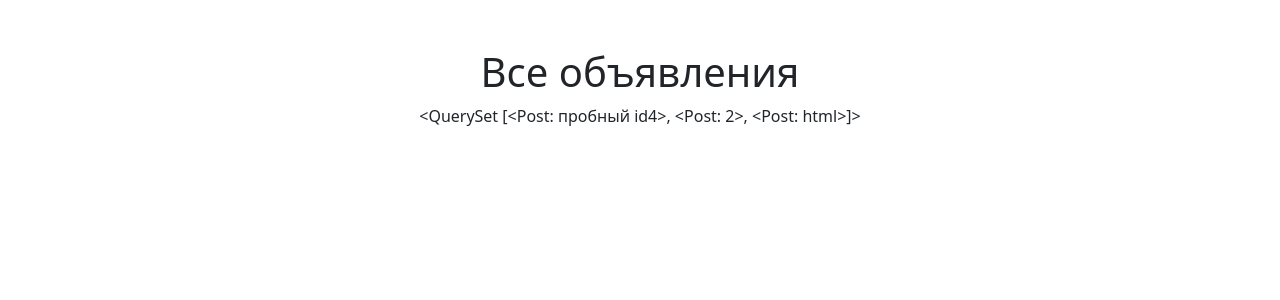
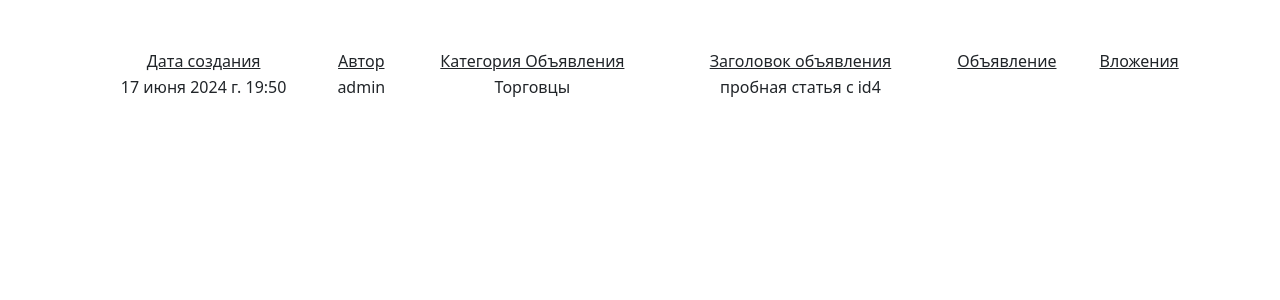
Before and after one commit to anna39454/D16, a Django app: template D16_Bullboard/templates/post.html in a window 1280 px wide. Shown: the part 56-356 px from the top of the page. Run offline with Django 5.2, Linux system fonts and the light colour scheme; the template is opened without the code that fills it: values that come from a table or form of the project are taken from there, others are empty; data comes from the database, SQL or seed files in the repository; both versions use the stored data as it was after the commit; some libraries are stand-ins or nearby versions.

Commit message:
Add files via upload

```diff
--- a/D16_Bullboard/Bullboard/models.py
+++ b/D16_Bullboard/Bullboard/models.py
@@ -11,11 +11,12 @@ class User(AbstractUser):
 
 
 class Post(models.Model):
-    author = models.ForeignKey(User, on_delete=models.CASCADE)
-    title = models.CharField(max_length=255)
-    text = models.TextField()
-    created = models.DateTimeField(auto_now_add=True)
-    category = models.ForeignKey('Category', on_delete=models.CASCADE)
+    author = models.ForeignKey(User, on_delete=models.CASCADE)# Автор
+    title = models.CharField(max_length=255)# Заголовок объявления
+    text = models.TextField()# Текст объявления
+    created = models.DateTimeField(auto_now_add=True)# Дата создания
+    category = models.ForeignKey('Category', on_delete=models.CASCADE)# Категория
+    upload = models.FileField(upload_to='uploads/%Y/%m/%d/', blank=True, default=None, null=True, verbose_name='upload')# Вложения
 
     def __str__(self):
         return self.title
@@ -46,3 +47,6 @@ class Comment(models.Model):
 
     def __str__(self):
         return self.text
+
+    def get_absolute_url(self):
+        return reverse_lazy('comment_detail', kwargs={'pk': self.pk})
--- a/D16_Bullboard/templates/post.html
+++ b/D16_Bullboard/templates/post.html
@@ -5,8 +5,31 @@
 Posts
 {% endblock title %}
 
-<!-- В контенте на странице мы выводим все объявления -->
+
 {% block content %}
-<h1>Все объявления</h1>
-{{ posts }}
+{% if post %}
+<table width="100%" style="margin-top: 35px">
+    <tr>
+        <td><u>Дата создания</u></td>
+        <td><u>Автор</u></td>
+        <td><u>Категория Объявления</u></td>
+        <td><u>Заголовок объявления</u></td>
+        <td><u>Объявление</u></td>
+        <td><u>Вложения</u></td>
+
+    </tr>
+    <tr>
+        <td>{{ post.created }}</td>
+        <td>{{ post.author }}</td>
+        <td>{{ post.category }}</td>
+        <td>{{ post.text|safe }}</td>
+        <td>{% if post.upload %}
+            <p><img class="img-post-left" src="{{post.upload.url}}"></p>
+            {% endif %}
+        </td>
+    </tr>
+</table>
+{% else %}
+<h3>"Пока объявлений  нет""</h3>
+{% endif %}
 {% endblock content %}
```
Also changed, not shown: D16_Bullboard/templates/comment_create.html (added, +11 -0 lines), D16_Bullboard/Bullboard/migrations/0002_post_upload.py (added), D16_Bullboard/db.sqlite3.
